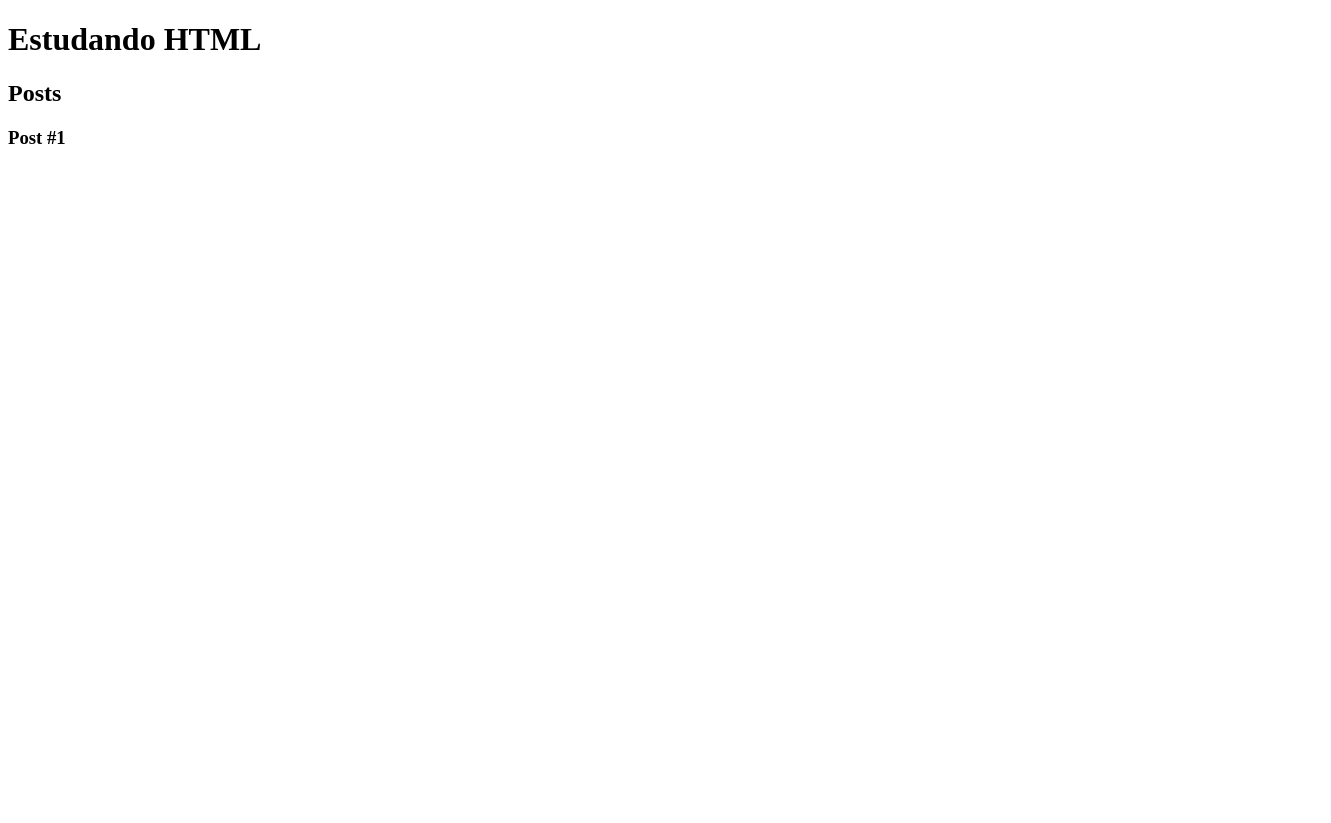
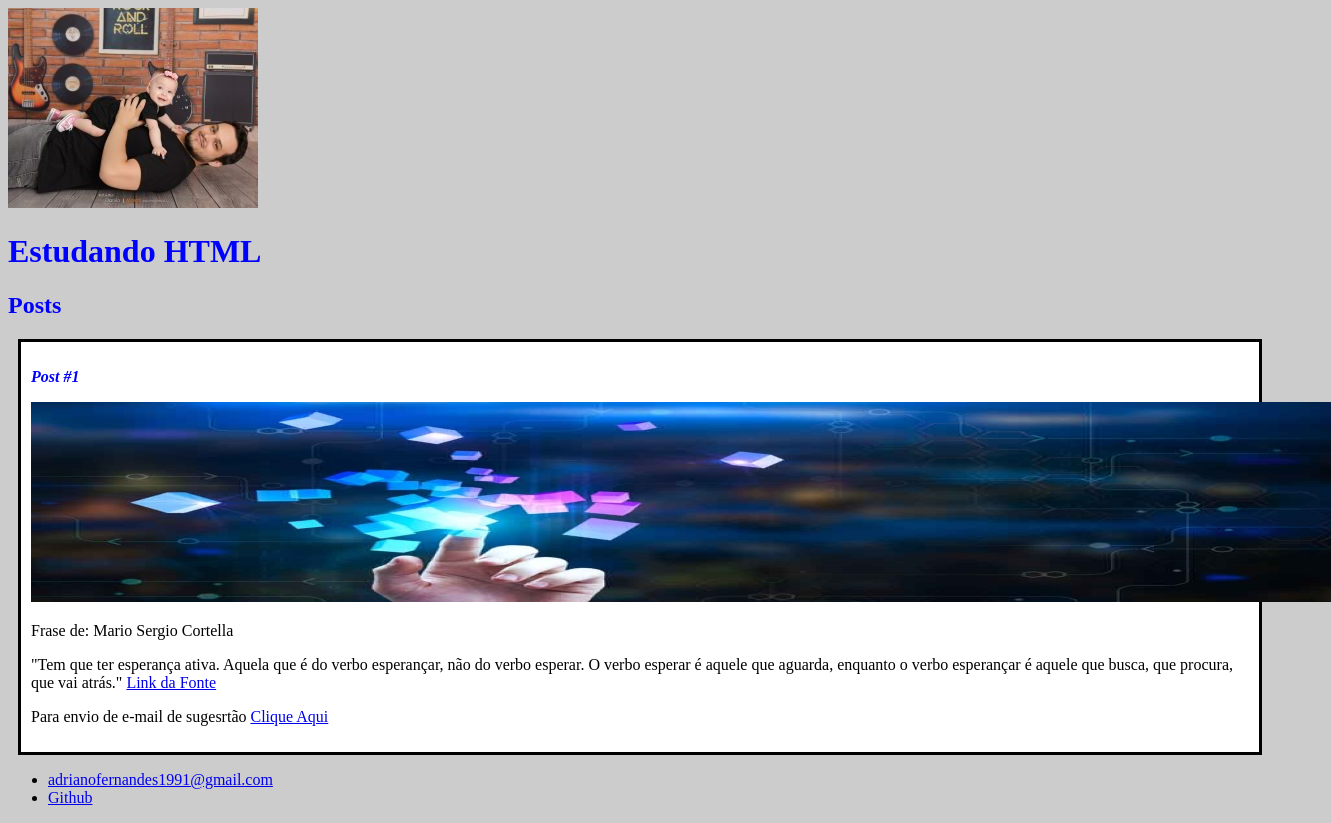
Before and after one commit to Adriano-Fernandes-Alves/Dio-Desafio_Github-Primeiro-Reposit-rio, a plain HTML site: page Introdução HTML 5/index.html in a window 1280 px wide. Shown: the whole page, 1331 px wide, since content can reach past the window. Before the commit the page ends 800 px from the top, so only its background shows below. Drawn offline with Linux system fonts and the light colour scheme.

Commit message:
Atualizações e melhorias utilizando CSS

```diff
--- a/Introdução HTML 5/index.html
+++ b/Introdução HTML 5/index.html
@@ -4,12 +4,16 @@
 <head>
 <meta charset = "utf-8">
 <title>Teste Adriano Site</title>
+
+<link rel="stylesheet" href="style.css">
 </head>
 <body>
 
 <header>
 
-<h1> Estudando HTML</h1>
+<img src = "Adriano.jpeg" alt = "Foto com minha Filha Lara">
+
+<h1 id="title"> Estudando HTML</h1>
 
 </header>
 
@@ -17,22 +21,62 @@
 
 <header>
 
-<h2>Posts</h2>
+<h2 class="subtitle">Posts</h2>
 
 </header>
 
-<article>
+<article class = "post">
 
 <header>
 
-<h3>Post #1</h3>
+<h3 class="Post_title">Post #1</h3>
+
+<img src = "Exemplo1.jpg" alt = "Imagem de Exemplo">
 
 </header>
+
+<p>Frase de: Mario Sergio Cortella</p>
+
+<p>
+
+
+"Tem que ter esperança ativa. Aquela que é do verbo esperançar, não do verbo esperar. O verbo esperar é aquele que aguarda, enquanto o verbo
+esperançar é aquele que busca, que procura, que vai atrás."  <a href =  "https://www.pensador.com/frases_geniais_mario_sergio_cortella" target = "_blank">
+Link da Fonte</a>
+
+
+
+</p>
+
+<p>
+
+Para envio de e-mail de sugesrtão <a href = "mailto: adrianofernandes1991@gmail.com" target = "_blank">Clique Aqui<a/>
+
+
+</p>
 
 </article>
 
 </section>
 
-<footer></footer>
+<footer>
+<ul>
+
+<li>
+
+<a href = "mailto: adrianofernandes1991@gmail.com" target = "_blank">adrianofernandes1991@gmail.com<a/>
+
+</li>
+
+<li>
+
+<a href = "https://github.com/Adriano-Fernandes-Alves" target = "_blank">Github<a/>
+
+</li>
+
+
+</ul>
+
+</footer>
 </body>
 </html>
--- /dev/null
+++ b/Introdução HTML 5/style.css
@@ -0,0 +1,21 @@
+body {
+    background: #ccc;
+}
+
+#title, .subtitle, .Post_title {
+    color: blue;
+}
+
+
+
+.Post_title {
+    font-size: 16px;
+    font-style: italic;
+    }
+
+.post{
+    background: #fff;
+    padding: 10px;
+    border: 3px solid #000;
+    margin: 10px;
+}
```
Also changed, not shown: Introdução HTML 5/Adriano.jpeg (added), Introdução HTML 5/Exemplo1.jpg (added).
